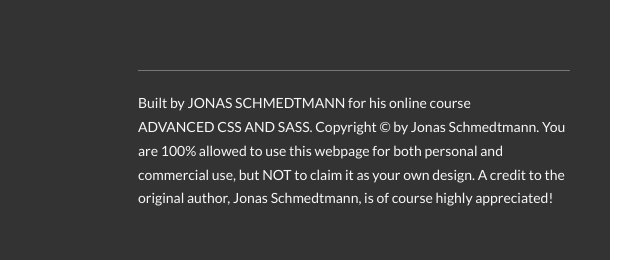
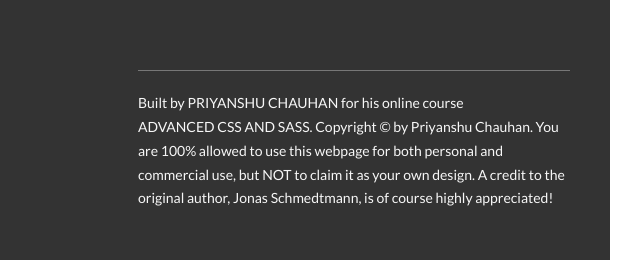
Before and after one commit to PriyanshuCoder007/Travel-site, a website: page index.html in a window 1280 px wide. Shown: the part 5815-6075 px from the top of the page, 640-1280 px from the left. Drawn offline with Linux system fonts and the light colour scheme.

Commit message:
Update index.html

```diff
--- a/index.html
+++ b/index.html
@@ -390,8 +390,8 @@
                 </div>
                 <div class="col-1-of-2">
                     <p class="footer__copyright">
-                        Built by <a href="#" class="footer__link">Jonas Schmedtmann</a> for his online course <a href="#" class="footer__link">Advanced CSS and Sass</a>.
-                        Copyright &copy; by Jonas Schmedtmann. You are 100% allowed to use this webpage for both personal
+                        Built by <a href="#" class="footer__link">Priyanshu Chauhan</a> for his online course <a href="#" class="footer__link">Advanced CSS and Sass</a>.
+                        Copyright &copy; by Priyanshu Chauhan. You are 100% allowed to use this webpage for both personal
                         and commercial use, but NOT to claim it as your own design. A credit to the original author, Jonas
                         Schmedtmann, is of course highly appreciated!
                     </p>
```
